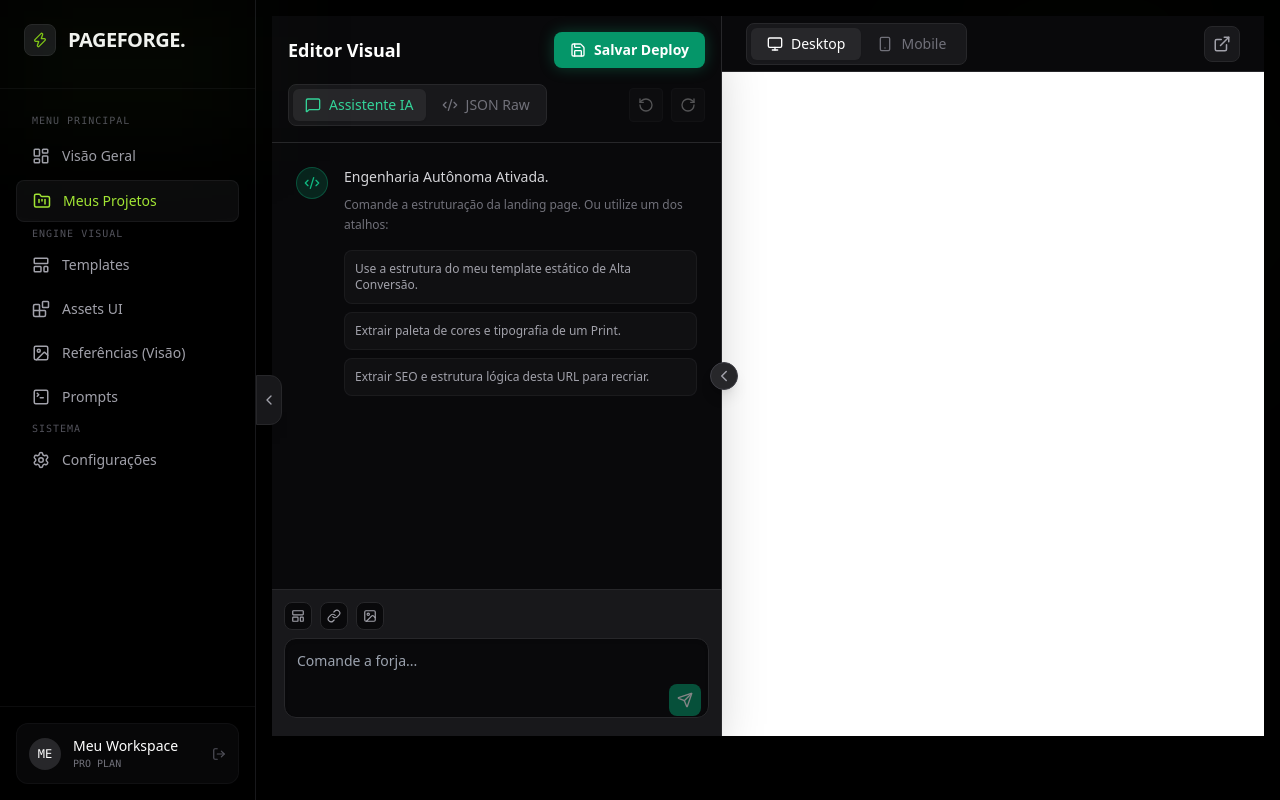
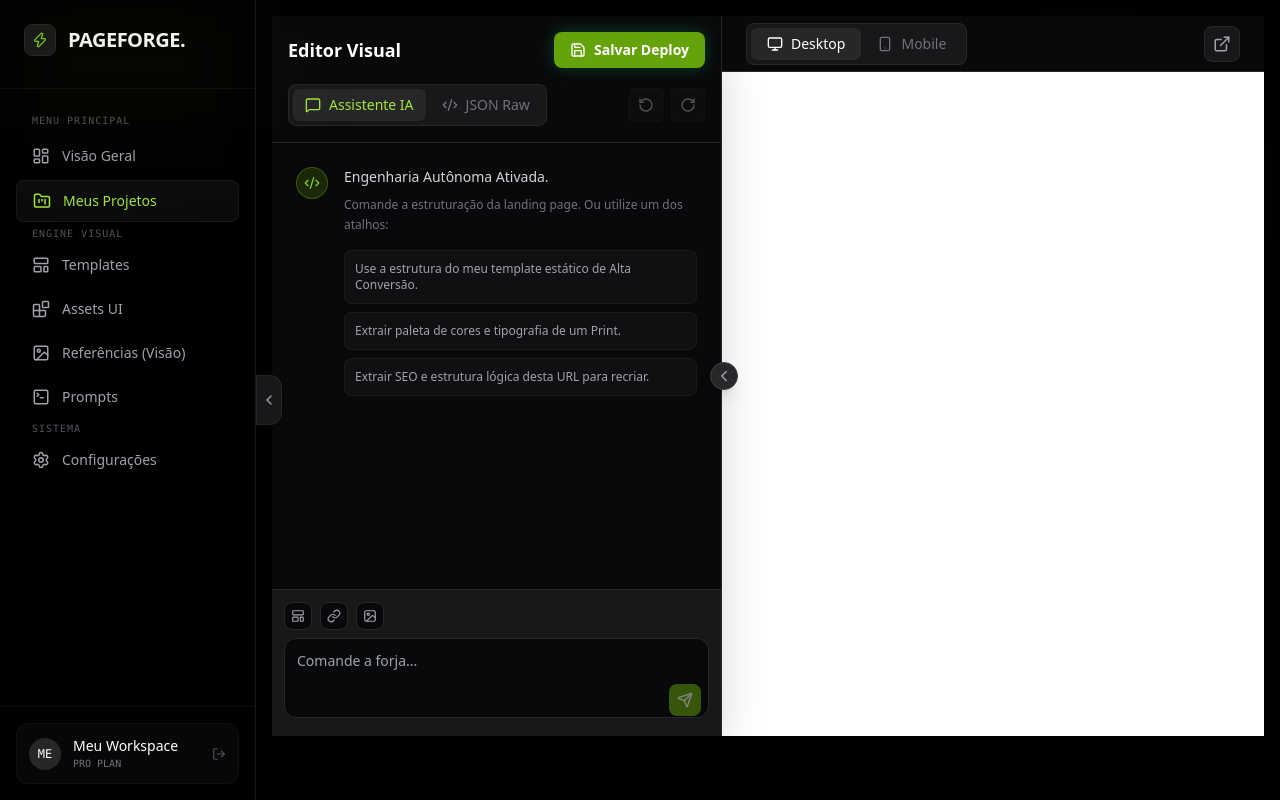
Before and after one commit to edicriaestudio/pageforge-ai, a Next.js app: page /dashboard/projects/1/editor in a window 1280 px wide. Built offline with nearby package versions, Linux system fonts and the light colour scheme.

Commit message:
feat: auto-inject pending templates from library into editor

```diff
--- a/src/app/dashboard/projects/[projectId]/editor/page.tsx
+++ b/src/app/dashboard/projects/[projectId]/editor/page.tsx
@@ -121,7 +121,7 @@
         <div className="p-4 border-b border-zinc-800 flex flex-col gap-4 bg-zinc-950 shrink-0">
           <div className="flex justify-between items-center">
             <h2 className="font-bold text-lg text-white">Editor Visual</h2>
-            <button onClick={handleSaveToDatabase} disabled={isSaving} className="flex items-center gap-2 px-4 py-2 bg-emerald-600 text-white rounded-lg font-bold text-sm hover:bg-emerald-500 disabled:opacity-50 transition-colors shadow-[0_0_15px_rgba(16,185,129,0.3)]">
+            <button onClick={handleSaveToDatabase} disabled={isSaving} className="flex items-center gap-2 px-4 py-2 bg-lime-600 text-white rounded-lg font-bold text-sm hover:bg-lime-500 disabled:opacity-50 transition-colors shadow-[0_0_15px_rgba(16,185,129,0.3)]">
               {isSaving ? <Loader2 size={16} className="animate-spin" /> : <Save size={16} />}
               Salvar Deploy
             </button>
@@ -129,10 +129,10 @@
 
           <div className="flex justify-between items-center">
             <div className="flex bg-zinc-900 rounded-lg p-1 gap-1 border border-zinc-800">
-              <button onClick={() => setActiveTab("chat")} className={`flex items-center gap-2 px-3 py-1.5 rounded-md text-sm font-medium transition-colors ${activeTab === "chat" ? "bg-zinc-800 text-emerald-400 shadow-sm" : "text-zinc-500 hover:text-zinc-300"}`}>
+              <button onClick={() => setActiveTab("chat")} className={`flex items-center gap-2 px-3 py-1.5 rounded-md text-sm font-medium transition-colors ${activeTab === "chat" ? "bg-zinc-800 text-lime-400 shadow-sm" : "text-zinc-500 hover:text-zinc-300"}`}>
                 <MessageSquare size={16} /> Assistente IA
               </button>
-              <button onClick={() => setActiveTab("json")} className={`flex items-center gap-2 px-3 py-1.5 rounded-md text-sm font-medium transition-colors ${activeTab === "json" ? "bg-zinc-800 text-emerald-400 shadow-sm" : "text-zinc-500 hover:text-zinc-300"}`}>
+              <button onClick={() => setActiveTab("json")} className={`flex items-center gap-2 px-3 py-1.5 rounded-md text-sm font-medium transition-colors ${activeTab === "json" ? "bg-zinc-800 text-lime-400 shadow-sm" : "text-zinc-500 hover:text-zinc-300"}`}>
                 <Code2 size={16} /> JSON Raw
               </button>
             </div>
@@ -145,17 +145,17 @@
         </div>
 
         {error && <div className="p-3 bg-red-500/10 text-red-400 text-xs border-b border-red-500/20 font-mono shrink-0"><strong>AVISO:</strong> {error}</div>}
-        {success && <div className="p-3 bg-emerald-500/10 text-emerald-400 text-xs border-b border-emerald-500/20 font-mono shrink-0"><strong>SUCESSO:</strong> {success}</div>}
+        {success && <div className="p-3 bg-lime-500/10 text-lime-400 text-xs border-b border-lime-500/20 font-mono shrink-0"><strong>SUCESSO:</strong> {success}</div>}
 
         {activeTab === "json" && (
-          <textarea className="flex-1 w-full p-4 bg-zinc-950 font-mono text-[13px] text-emerald-400/80 resize-none focus:outline-none min-h-0" value={specString} onChange={handleJsonChange} spellCheck={false} />
+          <textarea className="flex-1 w-full p-4 bg-zinc-950 font-mono text-[13px] text-lime-400/80 resize-none focus:outline-none min-h-0" value={specString} onChange={handleJsonChange} spellCheck={false} />
         )}
 
         {activeTab === "chat" && (
           <div className="flex flex-col flex-1 min-h-0 bg-zinc-950">
             <div className="flex-1 p-6 overflow-y-auto">
               <div className="flex gap-4 mb-6">
-                <div className="w-8 h-8 rounded-full bg-emerald-600/20 text-emerald-500 flex items-center justify-center shrink-0 border border-emerald-500/30">
+                <div className="w-8 h-8 rounded-full bg-lime-600/20 text-lime-500 flex items-center justify-center shrink-0 border border-lime-500/30">
                   <Code2 size={16} />
                 </div>
                 <div className="flex-1">
@@ -165,7 +165,7 @@
                   </p>
                   <div className="flex flex-col gap-2">
                     {quickPrompts.map((qp, i) => (
-                      <button key={i} onClick={() => setPrompt(qp)} className="text-left p-2.5 bg-zinc-900/50 hover:bg-zinc-900 border border-zinc-800/50 hover:border-emerald-500/30 rounded-lg text-xs text-zinc-400 hover:text-emerald-400 transition-colors">
+                      <button key={i} onClick={() => setPrompt(qp)} className="text-left p-2.5 bg-zinc-900/50 hover:bg-zinc-900 border border-zinc-800/50 hover:border-lime-500/30 rounded-lg text-xs text-zinc-400 hover:text-lime-400 transition-colors">
                         {qp}
                       </button>
                     ))}
@@ -188,12 +188,12 @@
                   onKeyDown={(e) => { if (e.key === 'Enter' && !e.shiftKey) { e.preventDefault(); handleAIGeneration(); } }}
                   placeholder="Comande a forja..."
                   disabled={isGenerating}
-                  className="w-full bg-zinc-950 border border-zinc-800 rounded-xl p-3 pr-12 text-sm text-white resize-none h-20 focus:outline-none focus:border-emerald-500 disabled:opacity-50 shadow-inner"
+                  className="w-full bg-zinc-950 border border-zinc-800 rounded-xl p-3 pr-12 text-sm text-white resize-none h-20 focus:outline-none focus:border-lime-500 disabled:opacity-50 shadow-inner"
                 />
                 <button
                   onClick={handleAIGeneration}
                   disabled={isGenerating || !prompt.trim()}
-                  className="absolute right-2 bottom-2 p-2 bg-emerald-600 text-white rounded-lg disabled:opacity-50 hover:bg-emerald-500 transition-all"
+                  className="absolute right-2 bottom-2 p-2 bg-lime-600 text-white rounded-lg disabled:opacity-50 hover:bg-lime-500 transition-all"
                 >
                   {isGenerating ? <Loader2 size={16} className="animate-spin" /> : <Send size={16} />}
                 </button>
```
